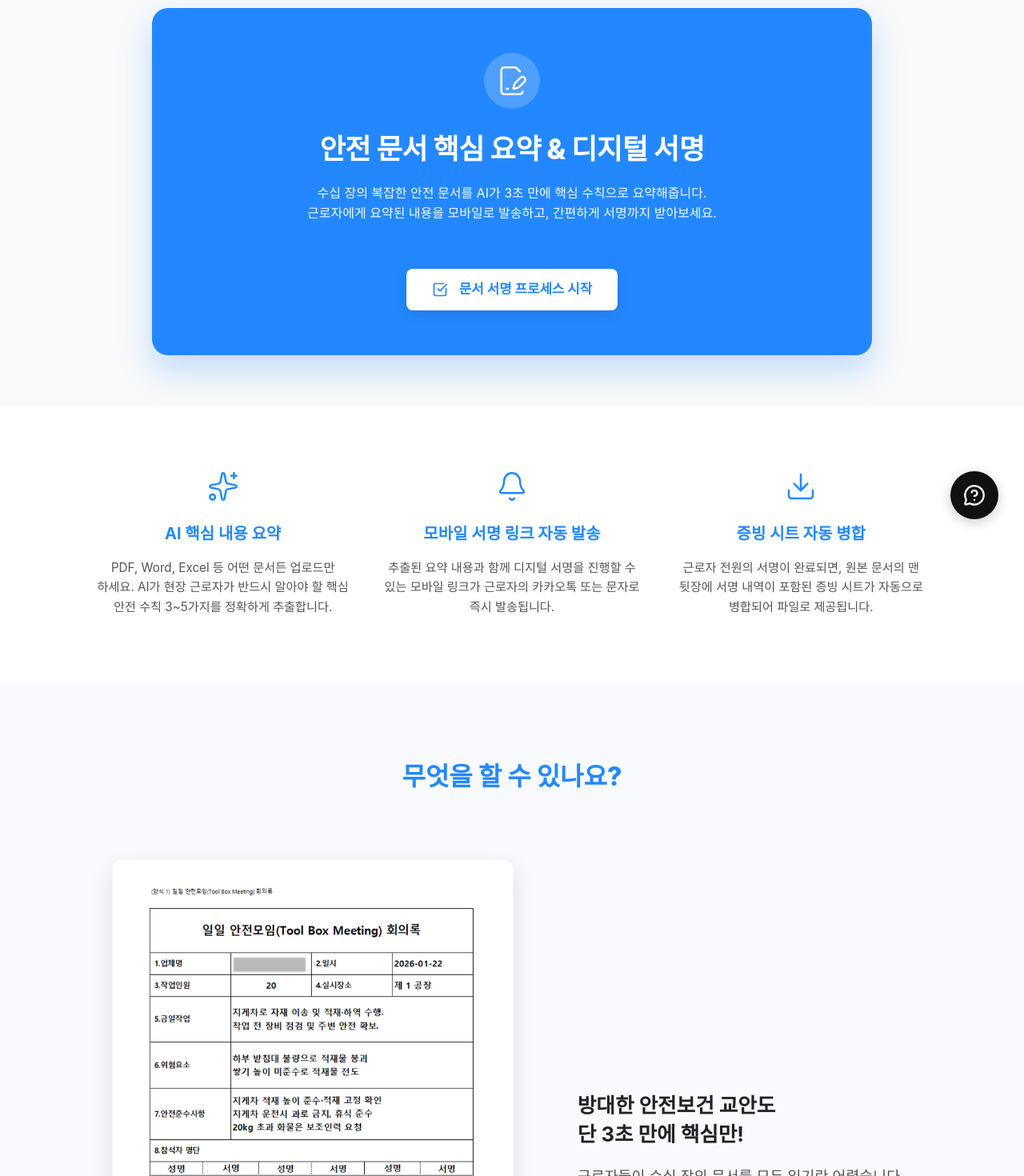
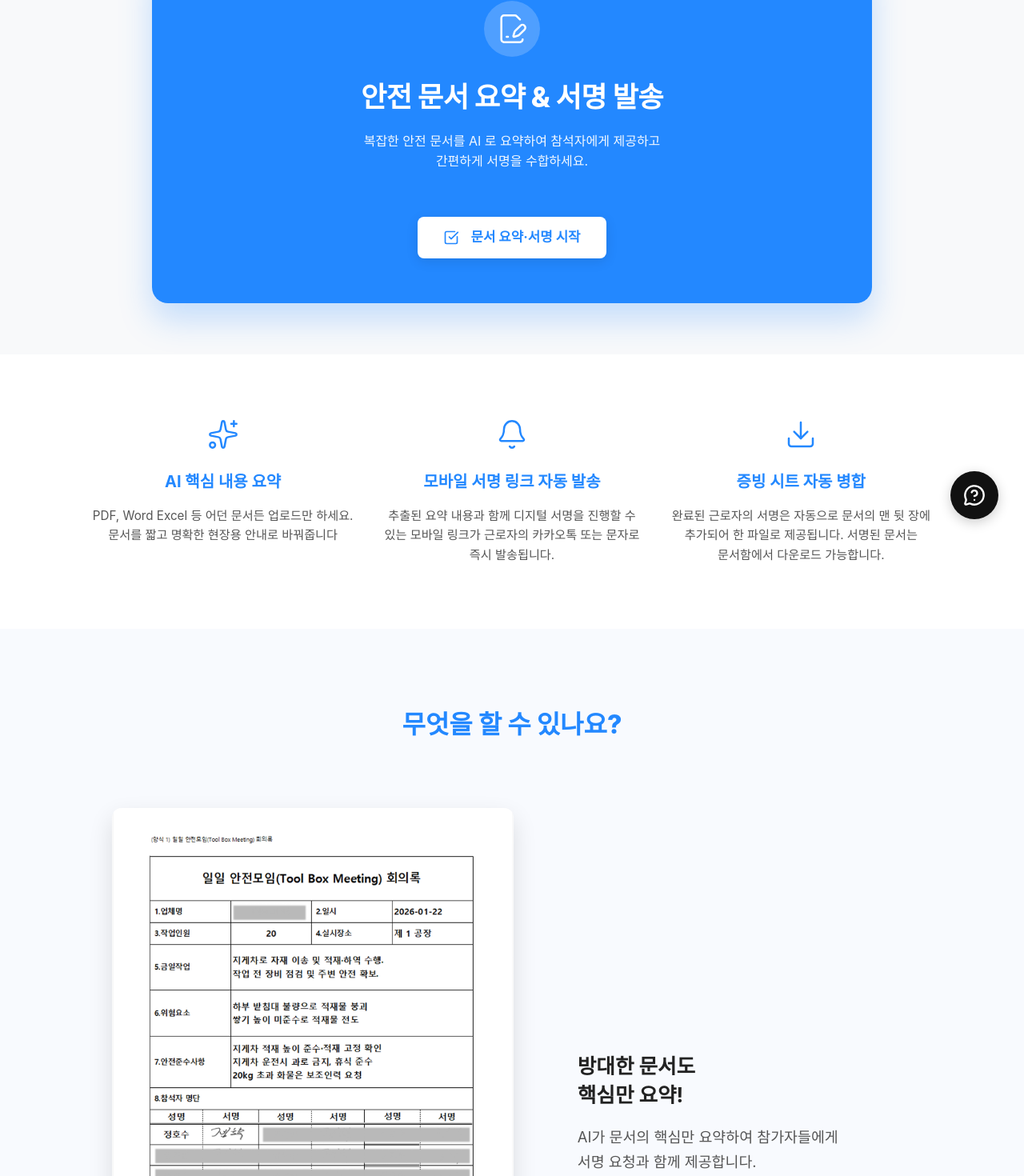
Before and after one commit to givinkwon/reg-ai-web, a Next.js app: page /docs/docs-sign in a window 1280 px wide. Shown: the part 119-1589 px from the top of the page at 80% size. Built offline with nearby package versions, Linux system fonts and the light colour scheme; no server answers.

Commit message:
feat:update

```diff
--- /dev/null
+++ b/app/docs/components/ConditionalNavbar.tsx
@@ -0,0 +1,19 @@
+"use client";
+
+import { usePathname } from "next/navigation";
+import Navbar from "./Navbar"; // Navbar.tsx 파일의 실제 경로에 맞게 수정해주세요
+
+export default function ConditionalNavbar() {
+  const pathname = usePathname();
+
+  // Navbar를 숨기고 싶은 정확한 URL 경로들을 배열로 지정합니다.
+  const hiddenRoutes = ["/docs/docs-sign", "/docs/docs-translate"];
+
+  // 현재 경로가 hiddenRoutes 배열에 포함되어 있다면 null을 반환하여 렌더링하지 않음
+  if (hiddenRoutes.includes(pathname)) {
+    return null;
+  }
+
+  // 그 외의 모든 페이지에서는 Navbar를 정상적으로 보여줌
+  return <Navbar />;
+}
--- a/app/docs/docs-sign/components/DocsSignWizard.tsx
+++ b/app/docs/docs-sign/components/DocsSignWizard.tsx
@@ -177,7 +177,7 @@ export default function DocsSignWizard({ open, onClose, onRequireLogin }: Props)
 
   return (
     <div className={s.wrap}>
-      <div style={{ position: 'relative', zIndex: 100 }}><Navbar /></div>
+      {/* <div style={{ position: 'relative', zIndex: 100 }}><Navbar /></div> */}
 
       {(isAnalyzing || submitting) && (
         <div className={s.loadingOverlay}>
--- a/app/docs/docs-sign/page.tsx
+++ b/app/docs/docs-sign/page.tsx
@@ -103,10 +103,10 @@ export default function DocsSignPage() {
               <div className={s.iconWrapper}>
                 <FileSignature size={40} color="white" strokeWidth={1.5} />
               </div>
-              <h1 className={s.title}>안전 문서 핵심 요약 & 디지털 서명</h1>
+              <h1 className={s.title}>안전 문서 요약 & 서명 발송</h1>
               <p className={s.desc}>
-                수십 장의 복잡한 안전 문서를 AI가 3초 만에 핵심 수칙으로 요약해줍니다.<br />
-                근로자에게 요약된 내용을 모바일로 발송하고, 간편하게 서명까지 받아보세요.
+                복잡한 안전 문서를 AI 로 요약하여 참석자에게 제공하고<br />
+                간편하게 서명을 수합하세요.
               </p>
 
               <div className={s.btnGroup}>
@@ -115,10 +115,10 @@ export default function DocsSignPage() {
                   onClick={handleStartClick}
                   data-ga-event="ClickStart"
                   data-ga-id={gaUiId(GA_CTX, 'ClickStart')}
-                  data-ga-label="안전 문서 요약 및 서명 시작하기"
+                  data-ga-label="문서 요약·서명 시작"
                 >
                   <CheckSquare size={20} className="mr-2" />
-                  문서 서명 프로세스 시작
+                  문서 요약·서명 시작
                 </Button>
               </div>
             </div>
@@ -132,7 +132,7 @@ export default function DocsSignPage() {
                 </div>
                 <h3 className={s.featureTitle}>AI 핵심 내용 요약</h3>
                 <p className={s.featureDesc}>
-                  PDF, Word, Excel 등 어떤 문서든 업로드만 하세요. AI가 현장 근로자가 반드시 알아야 할 핵심 안전 수칙 3~5가지를 정확하게 추출합니다.
+                  PDF, Word Excel 등 어던 문서든 업로드만 하세요. 문서를 짧고 명확한 현장용 안내로 바꿔줍니다
                 </p>
               </div>
               <div className={s.featureCard}>
@@ -150,7 +150,7 @@ export default function DocsSignPage() {
                 </div>
                 <h3 className={s.featureTitle}>증빙 시트 자동 병합</h3>
                 <p className={s.featureDesc}>
-                  근로자 전원의 서명이 완료되면, 원본 문서의 맨 뒷장에 서명 내역이 포함된 증빙 시트가 자동으로 병합되어 파일로 제공됩니다.
+                  완료된 근로자의 서명은 자동으로 문서의 맨 뒷 장에 추가되어 한 파일로 제공됩니다. 서명된 문서는 문서함에서 다운로드 가능합니다.
                 </p>
               </div>
             </div>
@@ -172,8 +172,8 @@ export default function DocsSignPage() {
                 <div className={s.caption}>1. AI 문서 요약 추출</div>
               </div>
               <div className={s.previewContent}>
-                <h3>방대한 안전보건 교안도<br/>단 3초 만에 핵심만!</h3>
-                <p>근로자들이 수십 장의 문서를 모두 읽기란 어렵습니다.<br/>AI가 문서의 문맥을 파악하여 가장 중요한<br/>안전 수칙만을 뽑아냅니다.</p>
+                <h3>방대한 문서도<br/>핵심만 요약!</h3>
+                <p>AI가 문서의 핵심만 요약하여 참가자들에게<br/>서명 요청과 함께 제공합니다.</p>
               </div>
             </div>
 
@@ -193,6 +193,22 @@ export default function DocsSignPage() {
                 <p>작업자는 수신된 링크를 통해 요약본을 확인하고,<br/>화면에서 바로 서명 제출을 진행합니다.<br/>수합된 서명은 관리자에게 실시간 연동됩니다.</p>
               </div>
             </div>
+            <div className={`${s.previewRow} ${s.reverse}`}>
+              <div className={s.previewImageWrapper}>
+                <Image
+                  src="/docs/서명.png"
+                  alt="모바일 서명 화면"
+                  width={500}
+                  height={700}
+                  className={s.previewImg}
+                />
+                <div className={s.caption}>3. 작성된 서명은 자동 기입</div>
+              </div>
+              <div className={s.previewContent}>
+                <h3>참가자가 서명을 완료하면<br/>작성된 서명은 문서에</h3>
+                <p>자동으로 기입됩니다.<br/>(이메일과 문서함에서 확인)</p>
+              </div>
+            </div>
           </section>
 
           <section className={s.guideSection}>
@@ -206,12 +222,12 @@ export default function DocsSignPage() {
               <div className={s.guideItem}>
                 <div className={s.guideIcon}><UploadCloud size={32} /></div>
                 <h4>2. 문서 업로드</h4>
-                <p>교육이 필요한 안전 문서(PDF, Word, Excel) 원본을 업로드합니다.</p>
+                <p>서명이 필요한 안전 문서(PDF, Word, Excel) 원본을 업로드합니다.</p>
               </div>
               <div className={s.guideItem}>
                 <div className={s.guideIcon}><Sparkles size={32} /></div>
                 <h4>3. AI 요약 확인</h4>
-                <p>AI가 추출한 3~5가지 핵심 안전 수칙을 검토합니다.</p>
+                <p>AI가 요약한 문서를 확인합니다.</p>
               </div>
               <div className={s.guideItem}>
                 <div className={s.guideIcon}><Users size={32} /></div>
@@ -221,7 +237,7 @@ export default function DocsSignPage() {
               <div className={s.guideItem}>
                 <div className={s.guideIcon}><Bell size={32} /></div>
                 <h4>5. 알림톡 발송 및 서명 대기</h4>
-                <p>근로자에게 알림톡이 발송되며, 서명이 완료될 때까지 대기합니다.</p>
+                <p>근로자에게 서명 요청이 문자로 발송되며, 서명이 완료를 기다립니다.</p>
               </div>
               <div className={s.guideItem}>
                 <div className={s.guideIcon}><Download size={32} /></div>
--- a/app/docs/docs-translate/components/DocsTranslateWizard.tsx
+++ b/app/docs/docs-translate/components/DocsTranslateWizard.tsx
@@ -151,7 +151,7 @@ export default function DocsTranslateWizard({ open, onClose }: Props) {
 
   return (
     <div className={s.wrap}>
-      <div style={{ position: 'relative', zIndex: 100 }}><Navbar /></div>
+      {/* <div style={{ position: 'relative', zIndex: 100 }}><Navbar /></div> */}
 
       {/* 로딩 오버레이 (서버 응답이 0.1초라 아주 잠깐 스쳐 지나갑니다) */}
       {isTranslating && (
--- a/app/layout.tsx
+++ b/app/layout.tsx
@@ -5,6 +5,7 @@ import type { Metadata } from "next";
 import GAEventBridge from "./components/analytics/GAEventBridge";
 import Navbar from "./docs/components/Navbar";
 import FloatingSupport from "./components/landing/FloatingSupport";
+import ConditionalNavbar from "./docs/components/ConditionalNavbar";
 
 export const metadata: Metadata = {
   title: "reg-ai-web",
@@ -131,7 +132,7 @@ export default function RootLayout({ children }: { children: React.ReactNode })
 
         {/* 메인 레이아웃 구조 */}
         <div className="min-h-screen bg-white flex flex-col font-sans text-gray-900">
-          <Navbar />
+          <ConditionalNavbar />
           <main className="flex-1 flex flex-col relative">
             {children}
           </main>
```
